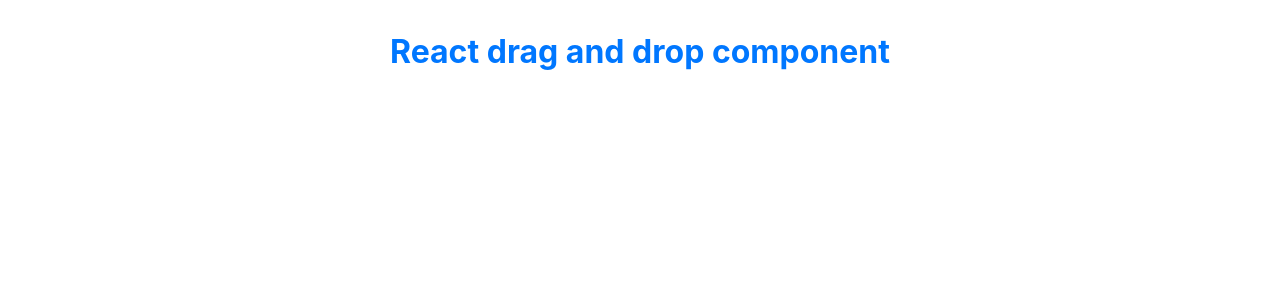
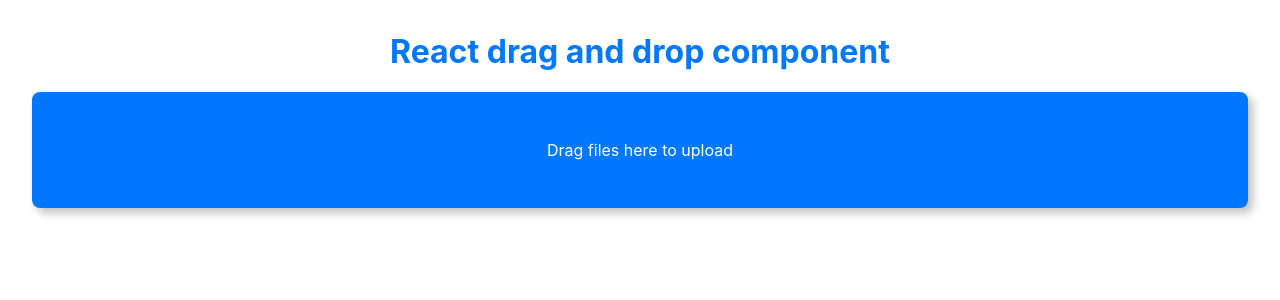
Before and after one commit to chidimo/react-dnd, a React (Create React App) app: page / in a window 1280 px wide. Shown: the top 300 px of the page. Built offline with nearby package versions, Linux system fonts and the light colour scheme.

Commit message:
feat: define drop zone

```diff
--- a/src/App.js
+++ b/src/App.js
@@ -1,10 +1,12 @@
 import React from 'react';
 import './App.css';
+import DragAndDrop from './DragAndDrop'
 
 function App() {
   return (
     <div className="App">
       <h1>React drag and drop component</h1>
+      <DragAndDrop />
     </div>
   );
 }
--- /dev/null
+++ b/src/DragAndDrop.js
@@ -0,0 +1,37 @@
+import React from 'react';
+
+const DragAndDrop = props => {
+
+  const handleDragEnter = e => {
+    e.preventDefault();
+    e.stopPropagation();
+  };
+
+  const handleDragLeave = e => {
+    e.preventDefault();
+    e.stopPropagation();
+  };
+
+  const handleDragOver = e => {
+    e.preventDefault();
+    e.stopPropagation();
+  };
+
+  const handleDrop = e => {
+    e.preventDefault();
+    e.stopPropagation();
+  };
+
+  return (
+    <div className={'drag-drop-zone'}
+      onDrop={e => handleDrop(e)}
+      onDragOver={e => handleDragOver(e)}
+      onDragEnter={e => handleDragEnter(e)}
+      onDragLeave={e => handleDragLeave(e)}
+    >
+      <p>Drag files here to upload</p>
+    </div>
+  );
+};
+
+export default DragAndDrop;
```
